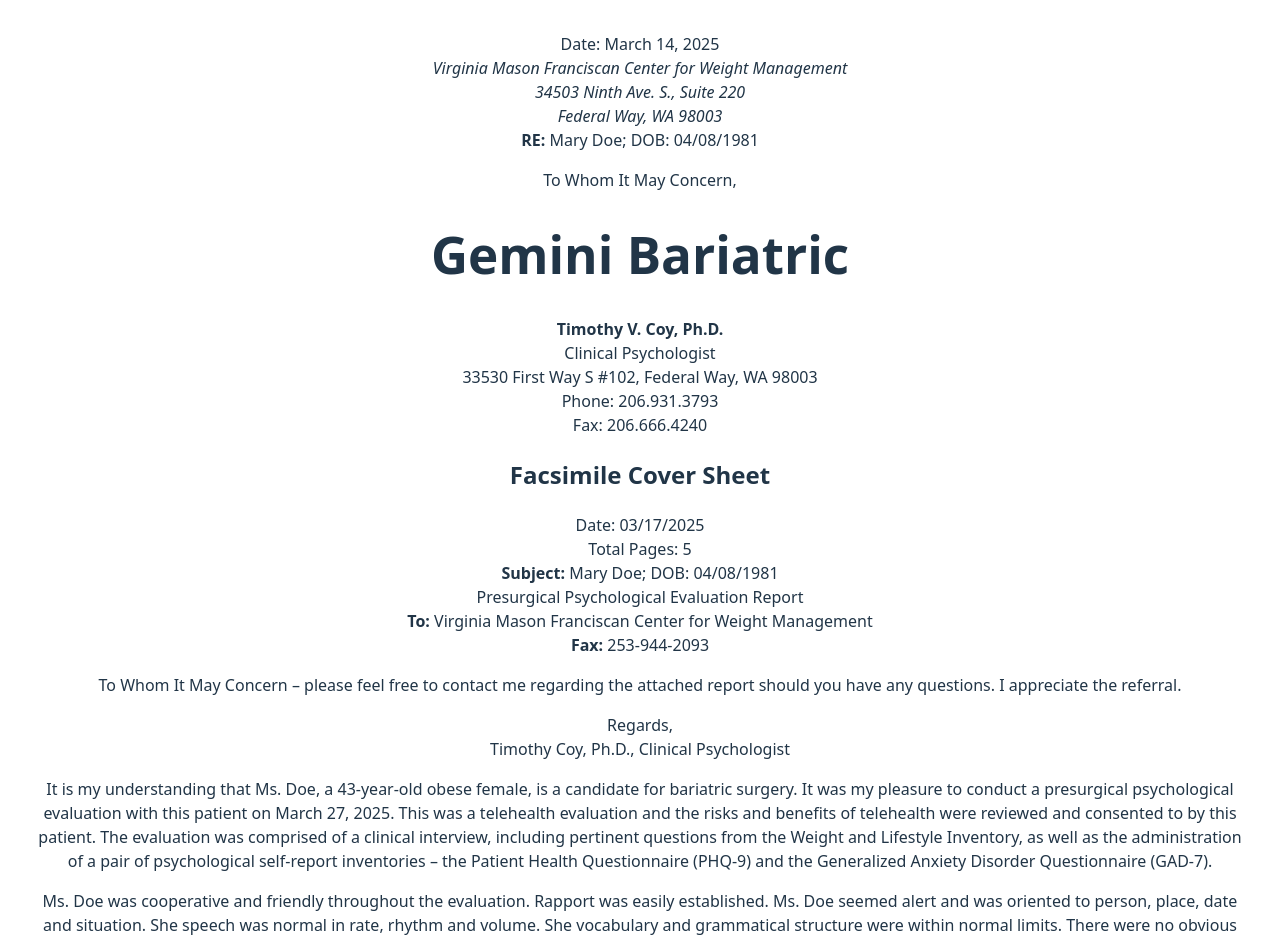
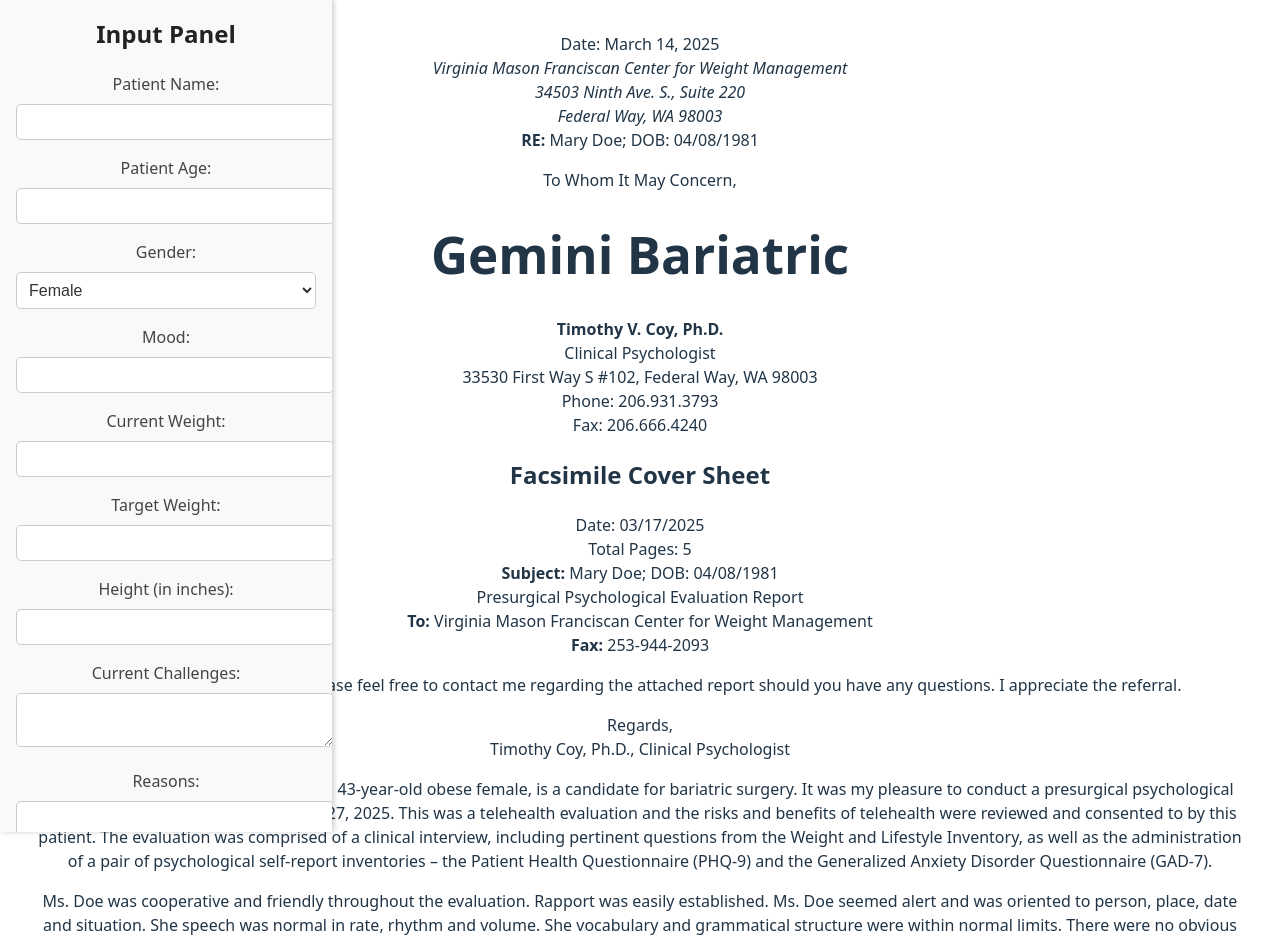
Before and after one commit to mvillaronga/bariatric-reporting, a React (Vite) app: page / in a window 1280 px wide. Shown: the top 941 px of the page. Built offline with nearby package versions, Linux system fonts and the light colour scheme.

Commit message:
created intial input panel

```diff
--- a/src/App.jsx
+++ b/src/App.jsx
@@ -1,40 +1,55 @@
-import './App.css'
-import Report from './components/report/Report'
+import './App.css';
+import Report from './components/report/Report';
+import InputPanel from './components/InputPanel/InputPanel';
+import { useState } from 'react';
 
 function App() {
-  const currentDate = new Date().toLocaleDateString('en-US', {
+    const [reportData, setReportData] = useState({
+        gender: "Female",
+        patientName: "Ms. Doe",
+        patientAge: 43,
+        visitDate: new Date().toLocaleDateString('en-US', {
             year: 'numeric',
             month: 'long',
             day: 'numeric',
+        }),
+        mood: "Pretty Good.",
+        currentWeight: 201,
+        targetWeight: 160,
+        height: 65,
+        currentChallenges: "overeating at meals/large portion sizes, eating rapidly, overeating when feeling emotionally overwhelmed or down, eating late in the evening, and unhealthy snacking between meals.",
+        reasons: "She expressed a desire to improve her overall health and longevity, particularly for the sake of her grandchildren.",
+        previousDiagnosis: "She has been diagnosed with sleep apnea, hypertension, and hypercholesterolemia, and she hopes that weight loss will help her to better manage these conditions. Additionally, she experiences chronic back pain and believes that reducing her weight may alleviate some of her discomfort.",
+        goals: "She also aims to enhance her physical fitness and energy levels.",
+        associatedConditions: "chronic back pain, hypertension, hypercholesterolemia and sleep apnea",
+        sleepHours: "eight",
+        sleepStatus: "rested",
+        currentMedications: "losartan, phentermine, liraglutide, and fluconazole",
+        legalDrugUse: "She does not use any tobacco or cannabis products, nor does she drink any caffeinated beverages. She rarely drinks alcohol.",
+        substanceUsage: "She denies use of other substances and has no history of heavy or problematic substance use.",
+        reportDate: "March 14, 2025",
+        subjectName: "Mary Doe",
+        subjectDOB: "04/08/1981",
     });
+
+    const handleUpdate = (data) => {
+        setReportData((prevData) => ({
+            ...prevData,
+            ...data,
+            visitDate: new Date().toLocaleDateString('en-US', {
+                year: 'numeric',
+                month: 'long',
+                day: 'numeric',
+            }),
+        }));
+    };
 
     return (
         <>
-      <Report
-        gender="Female"
-        patientName="Ms. Doe"
-        patientAge={43}
-        visitDate={currentDate}
-        mood="Pretty Good."
-        currentWeight={201}
-        targetWeight={160}
-        height={65}
-        currentChallenges="overeating at meals/large portion sizes, eating rapidly, overeating when feeling emotionally overwhelmed or down, eating late in the evening, and unhealthy snacking between meals."
-        reasons="She expressed a desire to improve her overall health and longevity, particularly for the sake of her grandchildren."
-        previousDiagnosis="She has been diagnosed with sleep apnea, hypertension, and hypercholesterolemia, and she hopes that weight loss will help her to better manage these conditions. Additionally, she experiences chronic back pain and believes that reducing her weight may alleviate some of her discomfort."
-        goals="She also aims to enhance her physical fitness and energy levels."
-        associatedConditions="chronic back pain, hypertension, hypercholesterolemia and sleep apnea"
-        sleepHours="eight"
-        sleepStatus="rested"
-        currentMedications="losartan, phentermine, liraglutide, and fluconazole"
-        legalDrugUse="She does not use any tobacco or cannabis products, nor does she drink any caffeinated beverages. She rarely drinks alcohol."
-        substanceUsage="She denies use of other substances and has no history of heavy or problematic substance use."
-        reportDate="March 14, 2025"
-        subjectName="Mary Doe"
-        subjectDOB="04/08/1981"
-      />
+            <InputPanel onUpdate={handleUpdate} />
+            <Report {...reportData} />
         </>
-  )
+    );
 }
 
-export default App
+export default App;
--- /dev/null
+++ b/src/components/InputPanel/InputPanel.css
@@ -0,0 +1,70 @@
+.input-panel {
+    position: fixed;
+    top: 0;
+    left: 0; /* Move panel to the left edge of the screen */
+    width: 300px;
+    height: 100%;
+    background-color: #f9f9f9;
+    box-shadow: 2px 0 5px rgba(0, 0, 0, 0.2); /* Adjust shadow for left positioning */
+    transition: transform 0.3s ease; /* Use transform for smooth sliding effect */
+    transform: translateX(-100%); /* Initially hide the panel */
+    overflow-y: auto;
+    padding: 1rem;
+    font-size: 16px;
+    color: #333;
+    line-height: 1.5;
+}
+
+.input-panel.visible {
+    transform: translateX(0); /* Slide panel into view */
+}
+
+.toggle-button {
+    position: absolute;
+    top: 10px;
+    right: -70px; /* Adjust toggle button to appear on the left edge of the panel */
+    width: 70px;
+    height: 30px;
+    background-color: #646cff;
+    color: white;
+    border: none;
+    border-radius: 5px;
+    cursor: pointer;
+}
+
+.panel-content h2 {
+    margin-top: 0;
+    font-size: 1.5rem; /* Increased font size for headings */
+    color: #222; /* Darker color for better contrast */
+}
+
+.panel-content label {
+    display: block;
+    margin-bottom: 1rem;
+    font-size: 1rem; /* Increased font size for labels */
+    color: #444; /* Improved contrast */
+}
+
+.panel-content input,
+.panel-content select,
+.panel-content textarea {
+    width: 100%;
+    padding: 0.5rem;
+    margin-top: 0.5rem;
+    border: 1px solid #ccc;
+    border-radius: 5px;
+    font-size: 1rem; /* Increased font size for inputs */
+    color: #333; /* Improved text color */
+    background-color: #fff; /* Ensure good contrast with text */
+}
+
+.panel-content button {
+    margin-top: 1rem;
+    padding: 0.75rem 1.25rem; /* Increased padding for better usability */
+    background-color: #4a5cff; /* Slightly darker button color for better contrast */
+    color: white;
+    border: none;
+    border-radius: 5px;
+    cursor: pointer;
+    font-size: 1rem; /* Increased font size for buttons */
+}
--- /dev/null
+++ b/src/components/InputPanel/InputPanel.jsx
@@ -0,0 +1,147 @@
+import React, { useState } from 'react';
+import PropTypes from 'prop-types';
+import './InputPanel.css';
+
+export default function InputPanel({ onUpdate }) {
+    const [isVisible, setIsVisible] = useState(true);
+    const [formData, setFormData] = useState({
+        patientName: '',
+        patientAge: '',
+        gender: 'Female',
+        mood: '',
+        currentWeight: '',
+        targetWeight: '',
+        height: '',
+        currentChallenges: '',
+        reasons: '',
+        previousDiagnosis: '',
+        goals: '',
+        associatedConditions: '',
+        sleepHours: '',
+        sleepStatus: '',
+        currentMedications: '',
+        legalDrugUse: '',
+        substanceUsage: '',
+    });
+
+    const togglePanel = () => setIsVisible(!isVisible);
+
+    const handleChange = (e) => {
+        const { name, value } = e.target;
+        setFormData({ ...formData, [name]: value });
+    };
+
+    const handleSubmit = () => {
+        onUpdate(formData);
+        setFormData({
+            patientName: '',
+            patientAge: '',
+            gender: 'Female',
+            mood: '',
+            currentWeight: '',
+            targetWeight: '',
+            height: '',
+            currentChallenges: '',
+            reasons: '',
+            previousDiagnosis: '',
+            goals: '',
+            associatedConditions: '',
+            sleepHours: '',
+            sleepStatus: '',
+            currentMedications: '',
+            legalDrugUse: '',
+            substanceUsage: '',
+        });
+        togglePanel();
+    };
+
+    return (
+        <div className={`input-panel ${isVisible ? 'visible' : ''}`}>
+            <button className="toggle-button" onClick={togglePanel}>
+                {isVisible ? 'Close' : 'Open'} Panel
+            </button>
+            {isVisible && (
+                <div className="panel-content">
+                    <h2>Input Panel</h2>
+                    <label>
+                        Patient Name:
+                        <input type="text" name="patientName" value={formData.patientName} onChange={handleChange} />
+                    </label>
+                    <label>
+                        Patient Age:
+                        <input type="number" name="patientAge" value={formData.patientAge} onChange={handleChange} />
+                    </label>
+                    <label>
+                        Gender:
+                        <select name="gender" value={formData.gender} onChange={handleChange}>
+                            <option value="Female">Female</option>
+                            <option value="Male">Male</option>
+                            <option value="Non-Binary">Non-Binary</option>
+                        </select>
+                    </label>
+                    <label>
+                        Mood:
+                        <input type="text" name="mood" value={formData.mood} onChange={handleChange} />
+                    </label>
+                    <label>
+                        Current Weight:
+                        <input type="number" name="currentWeight" value={formData.currentWeight} onChange={handleChange} />
+                    </label>
+                    <label>
+                        Target Weight:
+                        <input type="number" name="targetWeight" value={formData.targetWeight} onChange={handleChange} />
+                    </label>
+                    <label>
+                        Height (in inches):
+                        <input type="number" name="height" value={formData.height} onChange={handleChange} />
+                    </label>
+                    <label>
+                        Current Challenges:
+                        <textarea name="currentChallenges" value={formData.currentChallenges} onChange={handleChange}></textarea>
+                    </label>
+                    <label>
+                        Reasons:
+                        <textarea name="reasons" value={formData.reasons} onChange={handleChange}></textarea>
+                    </label>
+                    <label>
+                        Previous Diagnosis:
+                        <textarea name="previousDiagnosis" value={formData.previousDiagnosis} onChange={handleChange}></textarea>
+                    </label>
+                    <label>
+                        Goals:
+                        <textarea name="goals" value={formData.goals} onChange={handleChange}></textarea>
+                    </label>
+                    <label>
+                        Associated Conditions:
+                        <textarea name="associatedConditions" value={formData.associatedConditions} onChange={handleChange}></textarea>
+                    </label>
+                    <label>
+                        Sleep Hours:
+                        <input type="text" name="sleepHours" value={formData.sleepHours} onChange={handleChange} />
+                    </label>
+                    <label>
+                        Sleep Status:
+                        <input type="text" name="sleepStatus" value={formData.sleepStatus} onChange={handleChange} />
+                    </label>
+                    <label>
+                        Current Medications:
+                        <textarea name="currentMedications" value={formData.currentMedications} onChange={handleChange}></textarea>
+                    </label>
+                    <label>
+                        Legal Drug Use:
+                        <textarea name="legalDrugUse" value={formData.legalDrugUse} onChange={handleChange}></textarea>
+                    </label>
+                    <label>
+                        Substance Usage:
+                        <textarea name="substanceUsage" value={formData.substanceUsage} onChange={handleChange}></textarea>
+                    </label>
+                    <button onClick={handleSubmit}>Update Report</button>
+                </div>
+            )}
+        </div>
+    );
+}
+
+InputPanel.propTypes = {
+    onUpdate: PropTypes.func.isRequired,
+};
--- a/src/components/report/Report.jsx
+++ b/src/components/report/Report.jsx
@@ -31,7 +31,7 @@
     subjectDOB
 }) {
     return (
-        <div>
+        <div className="report-container">
             <Header
                 reportDate={reportDate}
                 subjectName={subjectName}
```
Lines whose indentation alone changed are shown as unchanged.
